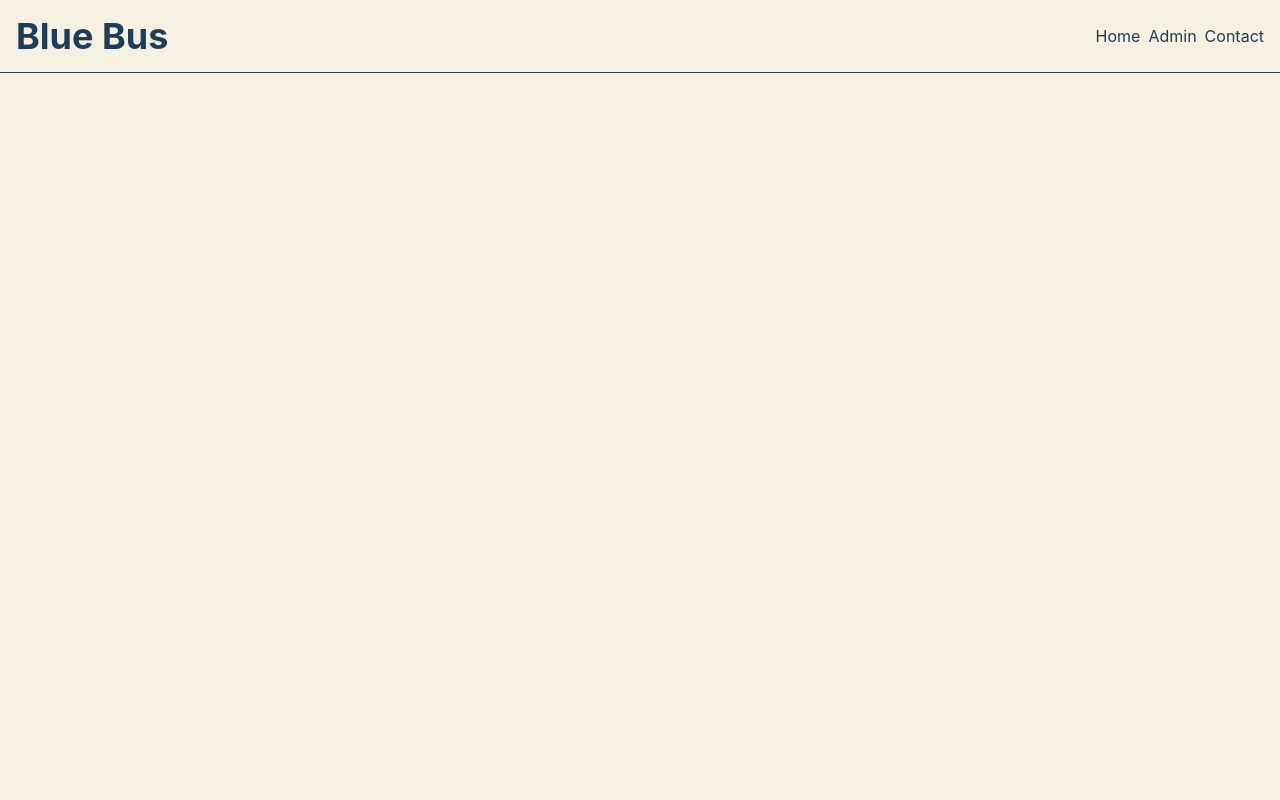
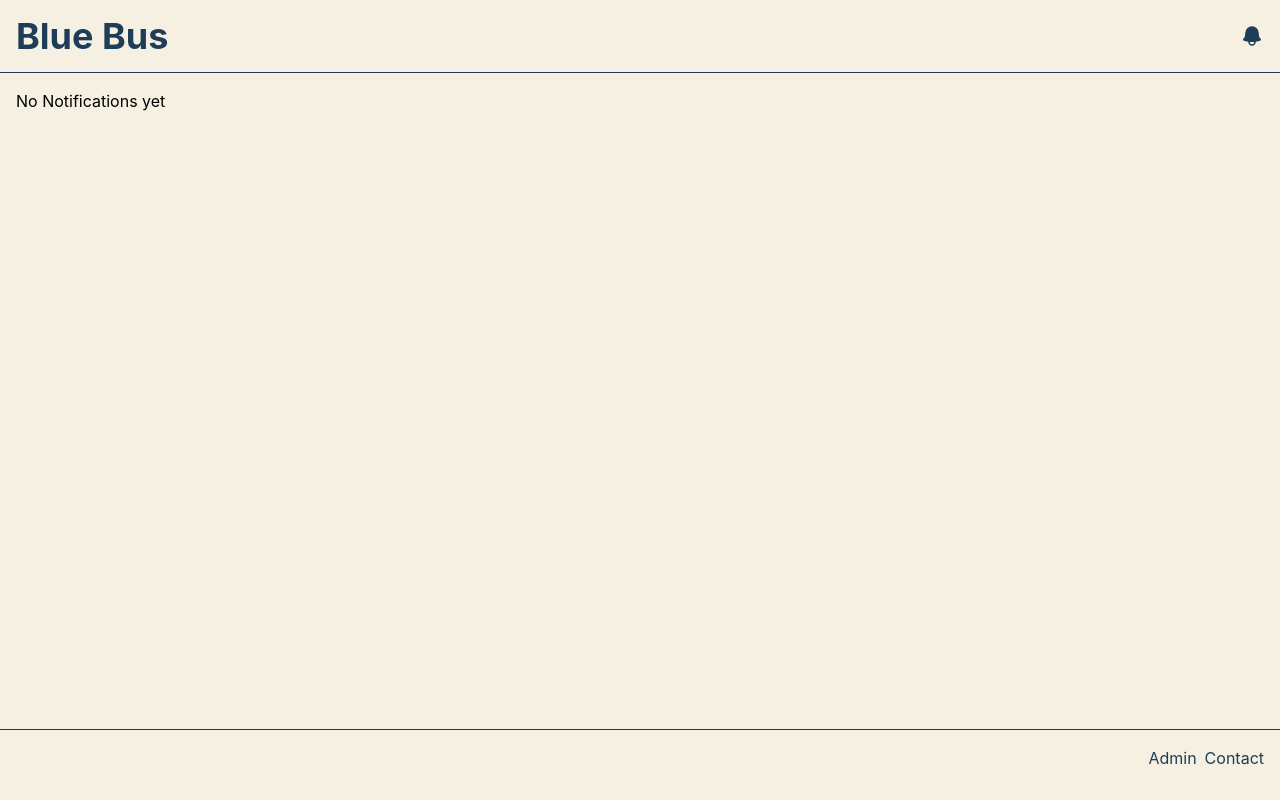
Before and after one commit to ParmarTarun/occt-blue-bus, a React (Create React App) app: page /occt-blue-bus/notifications in a window 1280 px wide. Built offline with nearby package versions, Linux system fonts and the light colour scheme.

Commit message:
💄 Add Footer

```diff
--- a/src/App.tsx
+++ b/src/App.tsx
@@ -5,6 +5,8 @@ import HomePage from "./pages/home";
 import AdminPage from "./pages/admin";
 import ContactPage from "./pages/contact";
 import Layout from "./components/Layout";
+import NotFound from "./pages/notFound";
+import Notifications from "./pages/notifications";
 
 const App = () => {
   return (
@@ -14,6 +16,8 @@ const App = () => {
           <Route path="/" element={<HomePage />} />
           <Route path="/admin" element={<AdminPage />} />
           <Route path="/contact" element={<ContactPage />} />
+          <Route path="/notifications" element={<Notifications />} />
+          <Route path="/*" element={<NotFound />} />
         </Routes>
       </Layout>
     </BrowserRouter>
--- a/src/components/BusComponent.tsx
+++ b/src/components/BusComponent.tsx
@@ -28,7 +28,7 @@ const BusComponent = ({ busData, busTitle, expanded }: BusComponentProps) => {
   return (
     <div className="m-2 p-2 text-primary min-w-98">
       <div
-        className="flex items-center justify-between border-b border-primary w-56"
+        className="flex items-center justify-between border-b border-primary w-56 cursor-pointer"
         onClick={() => setExpand(!expand)}
       >
         <h3 className="text-2xl">
@@ -55,7 +55,7 @@ const BusComponent = ({ busData, busTitle, expanded }: BusComponentProps) => {
           {Object.entries(busData).map(([busStop, [timings, stops]], i) => (
             <div key={i}>
               <button
-                className=" p-2 bg-primary border border-primary text-darkHighlight"
+                className=" p-2 bg-primary border border-primary text-secondary"
                 onClick={() => toggleTimings(`${busTitle}_${i}`)}
               >
                 <BusStop title={busStop} />
--- /dev/null
+++ b/src/components/Footer.tsx
@@ -0,0 +1,16 @@
+import { Link } from "react-router-dom";
+
+const Footer = () => {
+  return (
+    <div className="bg-transparent w-full border-t border-primary">
+      <div className="p-4 flex items-center justify-end ">
+        <div className="flex gap-2 text-primary">
+          <Link to={"/admin"}>Admin</Link>
+          <Link to={"/contact"}>Contact</Link>
+        </div>
+      </div>
+    </div>
+  );
+};
+
+export default Footer;
--- a/src/components/Layout.tsx
+++ b/src/components/Layout.tsx
@@ -1,11 +1,13 @@
 import { ReactChildrenProps } from "../types";
+import Footer from "./Footer";
 import Navbar from "./Navbar";
 
 const Layout = (props: ReactChildrenProps) => {
   return (
     <div className="min-h-screen bg-secondary">
       <Navbar />
-      <div className="p-4">{props.children}</div>
+      <div className="p-4 min-h-[82vh]">{props.children}</div>
+      <Footer />
     </div>
   );
 };
--- a/src/components/Navbar.tsx
+++ b/src/components/Navbar.tsx
@@ -8,9 +8,21 @@ const Navbar = () => {
           Blue Bus
         </Link>
         <div className="flex gap-2 text-primary">
-          <Link to={"/"}>Home</Link>
-          <Link to={"/admin"}>Admin</Link>
-          <Link to={"/contact"}>Contact</Link>
+          <Link to={"/notifications"}>
+            <svg
+              xmlns="http://www.w3.org/2000/svg"
+              viewBox="0 0 24 24"
+              fill="currentColor"
+              className="w-6 h-6"
+            >
+              <path
+                fillRule="evenodd"
+                d="M5.25 9a6.75 6.75 0 0113.5 0v.75c0 2.123.8 4.057 2.118 5.52a.75.75 0 01-.297 1.206c-1.544.57-3.16.99-4.831 1.243a3.75 3.75 0 11-7.48 0 24.585 24.585 0 01-4.831-1.244.75.75 0 01-.298-1.205A8.217 8.217 0 005.25 9.75V9zm4.502 8.9a2.25 2.25 0 104.496 0 25.057 25.057 0 01-4.496 0z"
+                clipRule="evenodd"
+              />
+            </svg>
+          </Link>
+          {/* <Link to={"/contact"}>Contact</Link> */}
         </div>
       </div>
     </div>
--- /dev/null
+++ b/src/pages/notFound.tsx
@@ -0,0 +1,7 @@
+import React from "react";
+
+const NotFound = () => {
+  return <div>Page not found</div>;
+};
+
+export default NotFound;
--- /dev/null
+++ b/src/pages/notifications.tsx
@@ -0,0 +1,7 @@
+import React from "react";
+
+const Notifications = () => {
+  return <div>No Notifications yet</div>;
+};
+
+export default Notifications;
```
